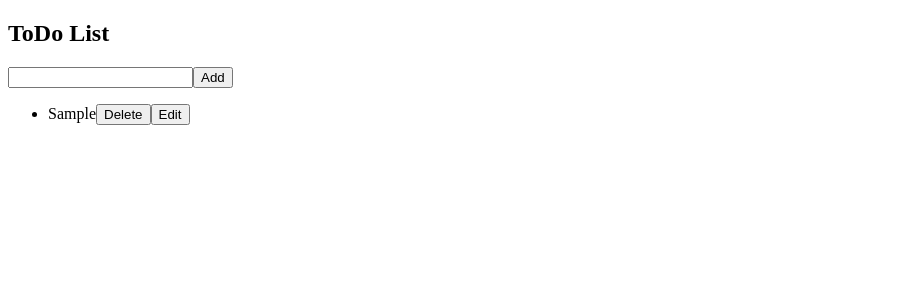
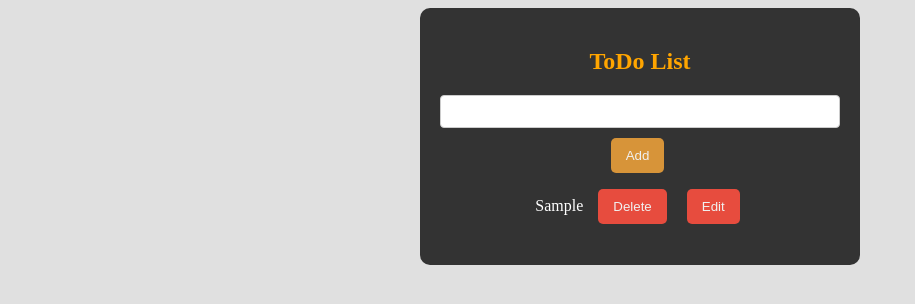
Before and after one commit to Acharya03/React-Todo, a React (Create React App) app: page / in a window 1280 px wide. Both pictures are taken after typing "Sample" into the empty fields and a click on the button "Add". Shown: the top 304 px of the page, without its empty margins (0-915 px from the left). Built offline with nearby package versions, Linux system fonts and the light colour scheme.

Commit message:
added CSS features

```diff
--- /dev/null
+++ b/src/Todo.css
@@ -0,0 +1,56 @@
+body{
+    background-color: #e0e0e0;
+}
+.todo-container{
+    display: flex;
+    flex-direction: column;
+    align-items: center;
+    justify-content: center;
+    width: 400px;
+    margin: 0 auto;
+    padding: 20px;
+    border-radius: 10px;
+    background-color: #333;
+    box-shadow: 5px 5px 20px rgba(51, 51, 51, 0.8)
+    -5px -5px -20px rgba(51, 51, 51, 0.8);
+}
+h2{
+    color: orange;
+
+}
+input[type='text']{
+    width: 100%;
+    box-sizing: border-box;
+    margin-bottom: 10px;
+    padding: 8px;
+    border-radius: 4px;
+    border: 1px solid #ccc;
+}
+button{
+    background-color: #d79439;
+    color: #f0f0f0;
+    padding: 10px 15px;
+    border-radius: 5px;
+    border: none;
+    cursor: pointer;
+    margin-right: 5px;
+}
+button:hover{
+    background-color: #e07722;
+}
+ul{
+    list-style: none;
+    padding: 0;
+}
+li{
+    margin-bottom: 5px;
+    display: flex;
+    align-items: center;
+    justify-content: space-between;
+    color: #fff;
+}
+li button{
+    background-color: #e74c3e;
+    margin-left: 15px;
+    flex-shrink: 0;
+}
--- a/src/Todo.jsx
+++ b/src/Todo.jsx
@@ -1,5 +1,5 @@
 import React, { useState } from 'react'
-
+import './Todo.css'
 const Todo = () => {
     const [todos,setTodos] = useState([]);
     const[inputValue,setInputValue] = useState('');
@@ -63,8 +63,10 @@ const Todo = () => {
         {todos.map((todo)=>(
             <li key={todo.id}>
                 {todo.text}
+                <div>
                 <button onClick={()=>deleteTodo(todo.id)}>Delete</button>
                 <button onClick={()=>enterEditMode(todo.id)}>Edit</button>
+                </div>
             </li>
         ))}
        </ul>
```
